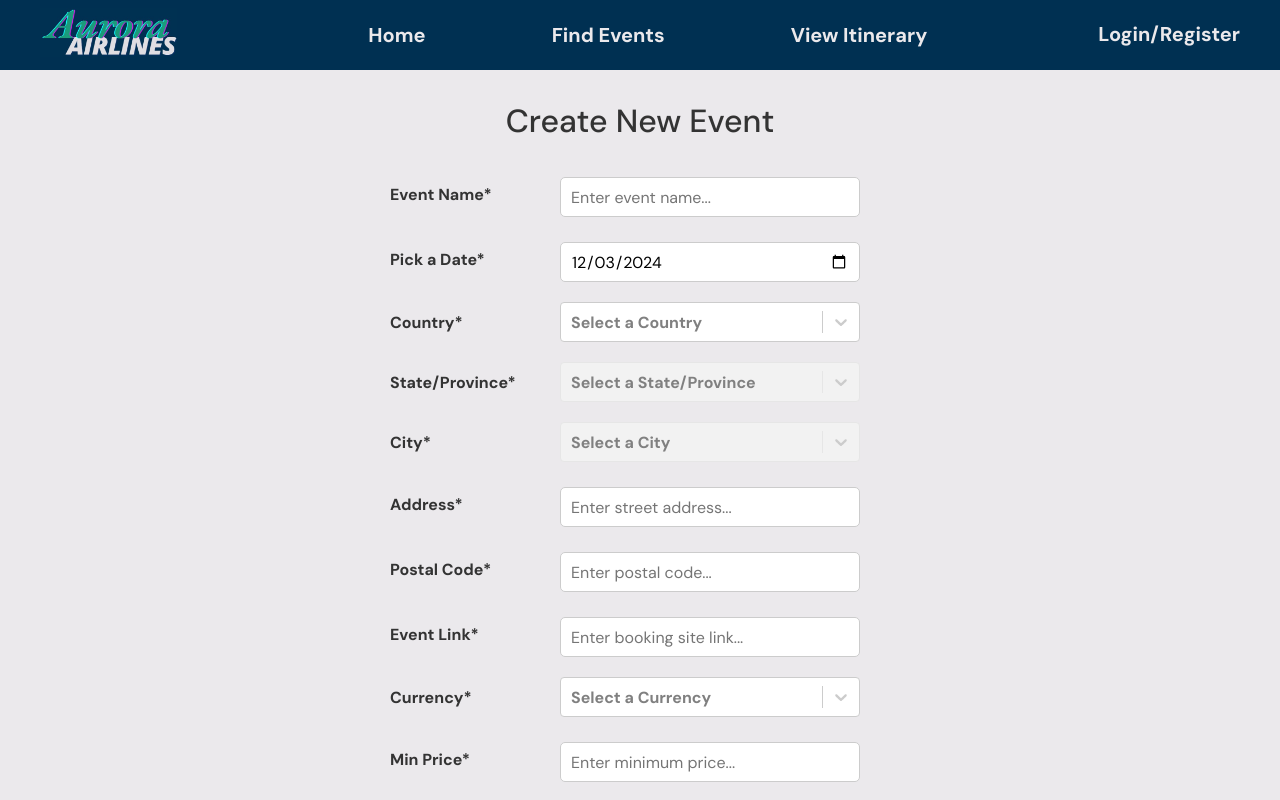
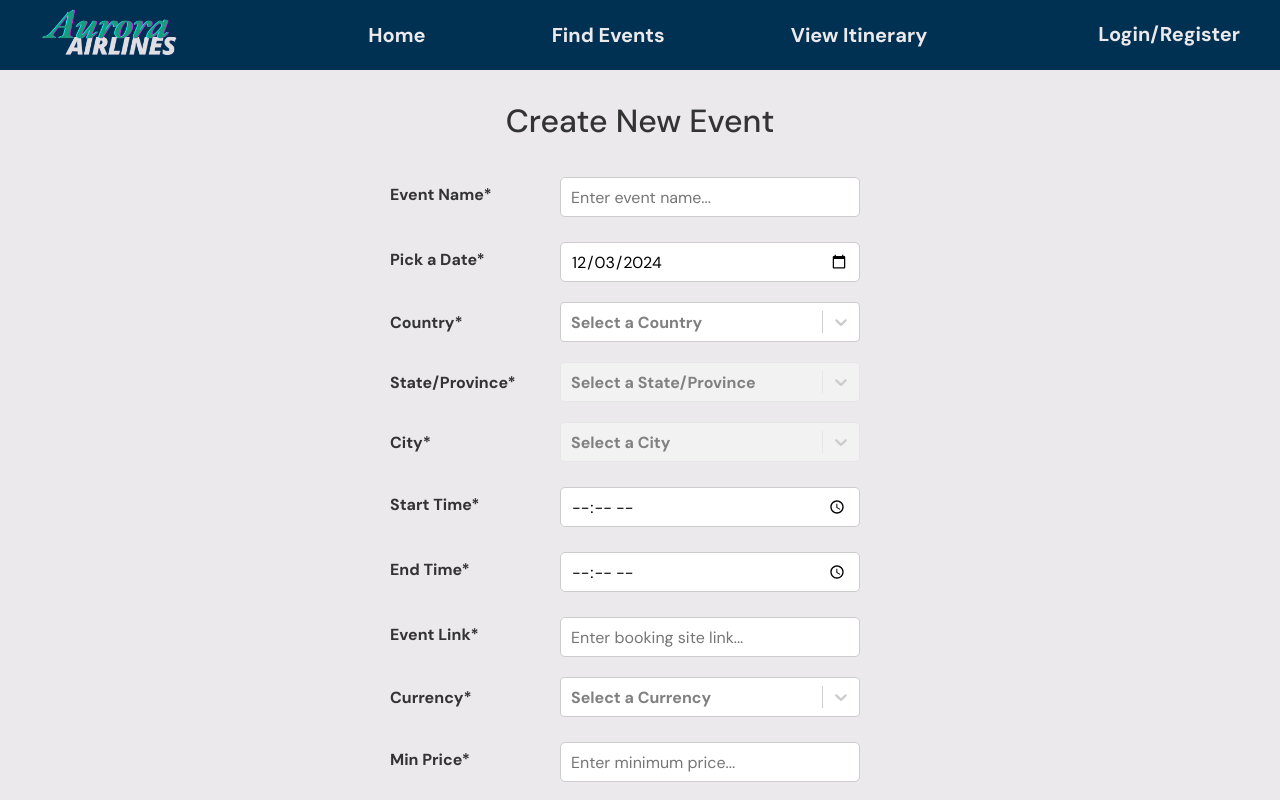
Before and after one commit to charlielang02/aurora-itinerary-app, a React (Vite) app: page /create-event in a window 1280 px wide. Shown: the top 800 px of the page. Built offline with nearby package versions, Linux system fonts and the light colour scheme.

Commit message:
refactor CreateEvent component: replace address and postal code fields with start and end time fields

```diff
--- a/src/pages/CreateEvent.jsx
+++ b/src/pages/CreateEvent.jsx
@@ -63,8 +63,8 @@ const CreateEvent = () => {
   const [country, setCountry] = useState(null);
   const [state, setState] = useState(null);
   const [city, setCity] = useState(null);
-  const [address, setAddress] = useState("");
-  const [postalCode, setPostalCode] = useState("");
+  const [startTime, setStartTime] = useState("");
+  const [endTime, setEndTime] = useState("");
   const [eventLink, setEventLink] = useState("");
   const [currency, setCurrency] = useState(null);
   const [minPrice, setMinPrice] = useState("");
@@ -181,32 +181,31 @@ const CreateEvent = () => {
         />
       </div>
 
+      {/* Start Time Field */}
       <div className="input-row">
-        <label htmlFor="address" className="input-label">Address*</label>
+        <label htmlFor="start-time" className="input-label">Start Time*</label>
         <input
-          id="address"
-          type="text"
-          placeholder="Enter street address..."
-          value={address}
-          onChange={(e) => setAddress(e.target.value)}
+          id="start-time"
+          type="time"
+          value={startTime}
+          onChange={(e) => setStartTime(e.target.value)}
           className="create-event-input"
           required
         />
       </div>
 
+      {/* End Time Field */}
       <div className="input-row">
-        <label htmlFor="postal-code" className="input-label">Postal Code*</label>
+        <label htmlFor="end-time" className="input-label">End Time*</label>
         <input
-          id="postal-code"
-          type="text"
-          placeholder="Enter postal code..."
-          value={postalCode}
-          onChange={(e) => setPostalCode(e.target.value)}
+          id="end-time"
+          type="time"
+          value={endTime}
+          onChange={(e) => setEndTime(e.target.value)}
           className="create-event-input"
           required
         />
       </div>
-
       {/* Event Link Field with Tooltip */}
       <div className="input-row">
         <label htmlFor="event-link" className="input-label">Event Link*</label>
```
